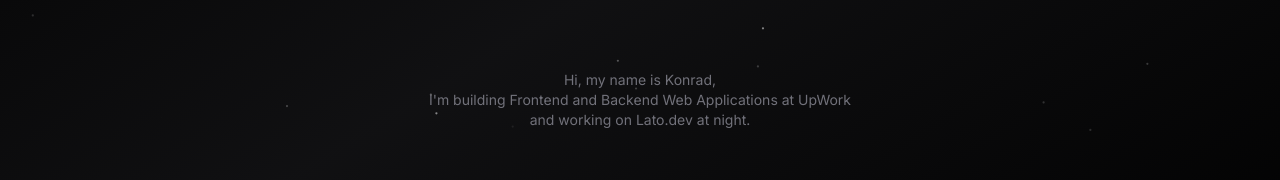
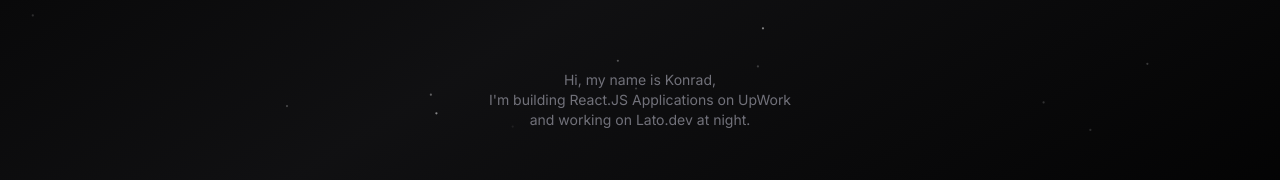
Before and after one commit to nklato/LatoDev, a Next.js app: page / in a window 1280 px wide. Shown: the part 439-619 px from the top of the page. Built offline with nearby package versions, Linux system fonts and the light colour scheme; no server answers; what tailwindcss-debug-screens would draw is missing.

Commit message:
update to header

```diff
--- a/app/page.tsx
+++ b/app/page.tsx
@@ -37,8 +37,7 @@
 				<h2 className="text-sm text-zinc-500 ">
 					Hi, my name is Konrad,
 					<br />
-					I'm building Frontend and Backend Web
-					Applications at UpWork
+					I'm building React.JS Applications on UpWork
 					{/* Applications at{" "}
 					<Link
 						target="_blank"
```
